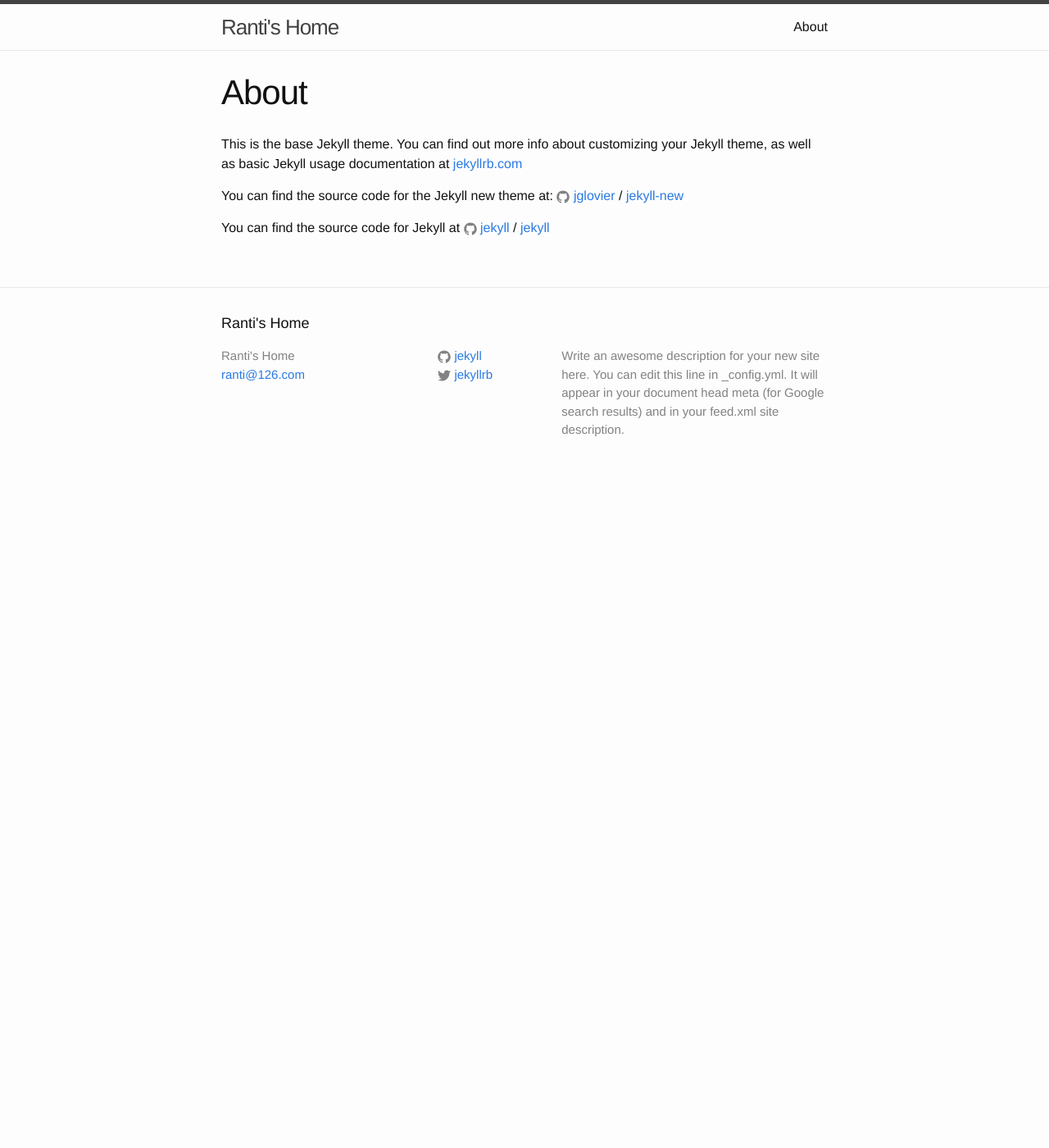
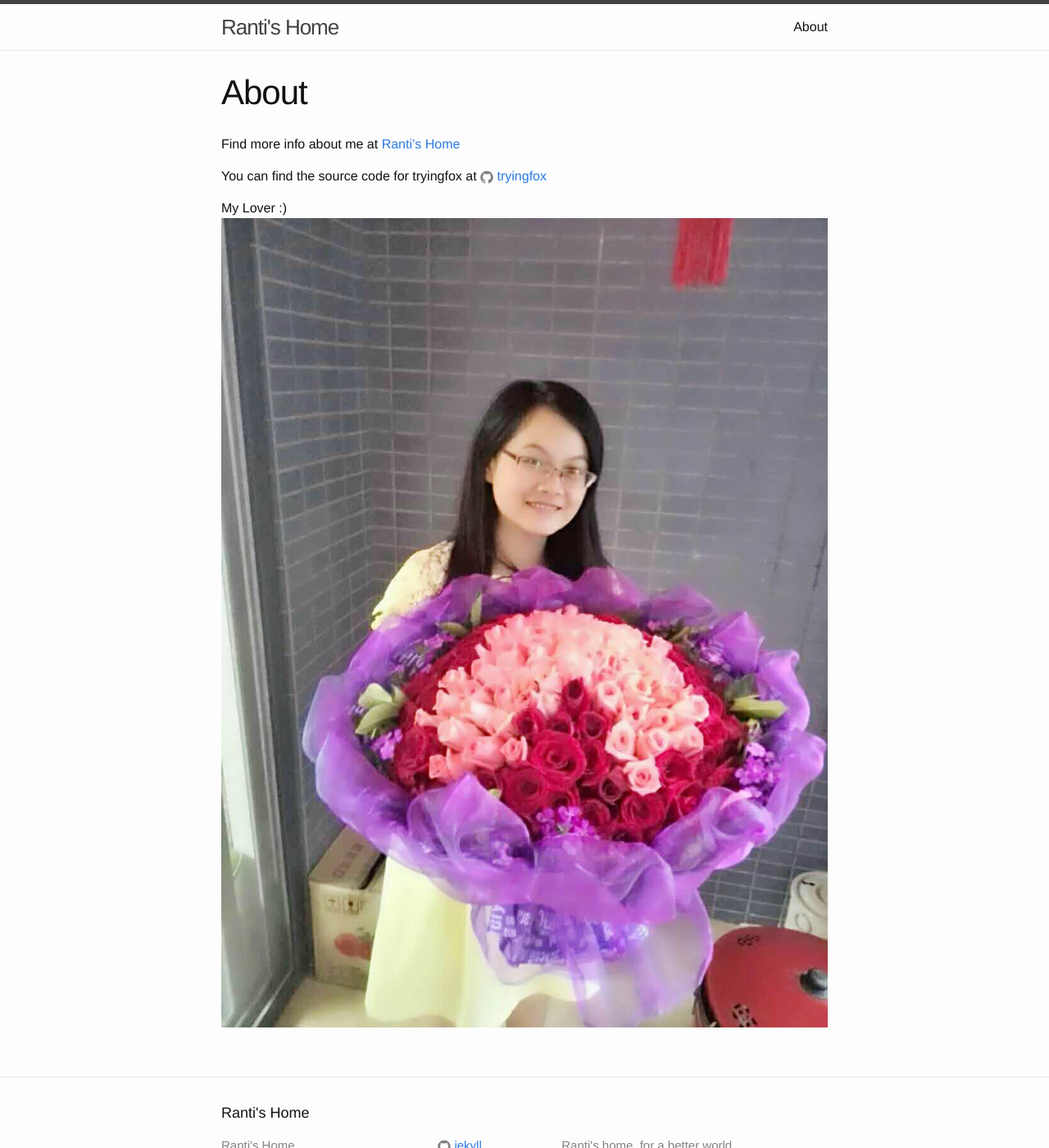
Before and after one commit to tryingfox/tryingfox.github.io, a Jekyll site: the page built from about.md, in a window 1280 px wide and 1400 px high. Shown: the whole window at 82% size. Built offline with Jekyll 4.4.1, drawn with Linux system fonts in a browser that asks for light colours.

Commit message:
update my blog

```diff
--- a/_config.yml
+++ b/_config.yml
@@ -9,11 +9,9 @@
 title: Ranti's Home
 email: ranti@126.com
 description: > # this means to ignore newlines until "baseurl:"
-  Write an awesome description for your new site here. You can edit this
-  line in _config.yml. It will appear in your document head meta (for
-  Google search results) and in your feed.xml site description.
+  Ranti's home, for a better world.
 baseurl: "" # the subpath of your site, e.g. /blog
-url: "http://yourdomain.com" # the base hostname & protocol for your site
+url: "http://tryingfox.com" # the base hostname & protocol for your site
 twitter_username: jekyllrb
 github_username:  jekyll
 
--- a/_includes/footer.html
+++ b/_includes/footer.html
@@ -19,12 +19,6 @@
             {% include icon-github.html username=site.github_username %}
           </li>
           {% endif %}
-
-          {% if site.twitter_username %}
-          <li>
-            {% include icon-twitter.html username=site.twitter_username %}
-          </li>
-          {% endif %}
         </ul>
       </div>
 
--- a/about.md
+++ b/about.md
@@ -4,12 +4,13 @@ title: About
 permalink: /about/
 ---
 
-This is the base Jekyll theme. You can find out more info about customizing your Jekyll theme, as well as basic Jekyll usage documentation at [jekyllrb.com](http://jekyllrb.com/)
+Find more info about me at [Ranti's Home][MyWeb]
 
-You can find the source code for the Jekyll new theme at:
-{% include icon-github.html username="jglovier" %} /
-[jekyll-new](https://github.com/jglovier/jekyll-new)
+You can find the source code for tryingfox at
+{% include icon-github.html username="tryingfox" %}
 
-You can find the source code for Jekyll at
-{% include icon-github.html username="jekyll" %} /
-[jekyll](https://github.com/jekyll/jekyll)
+My Lover :)
+![My Lover][MyLover]
+
+[MyWeb]: http://www.github.com/tryingfox
+[MyLover]: /image/girl.jpg
```
Also changed, not shown: image/girl.jpg (added).
